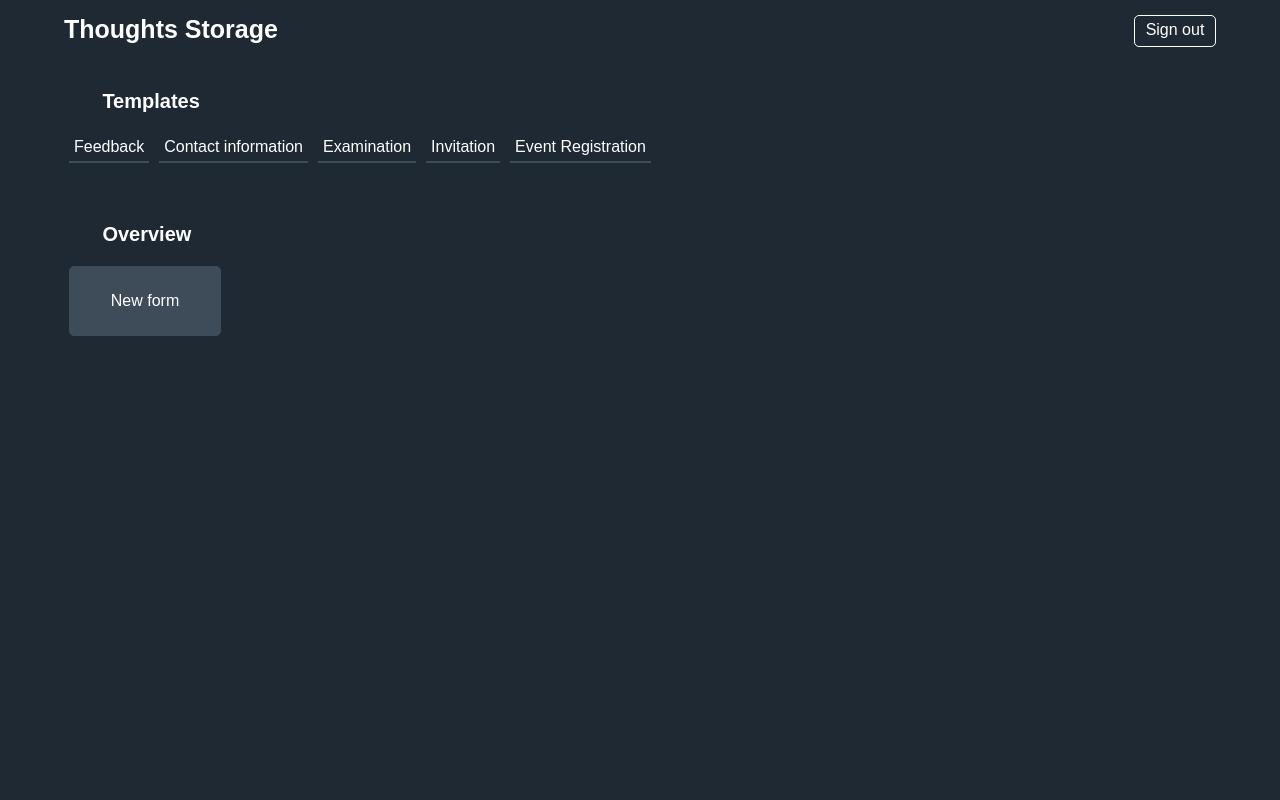
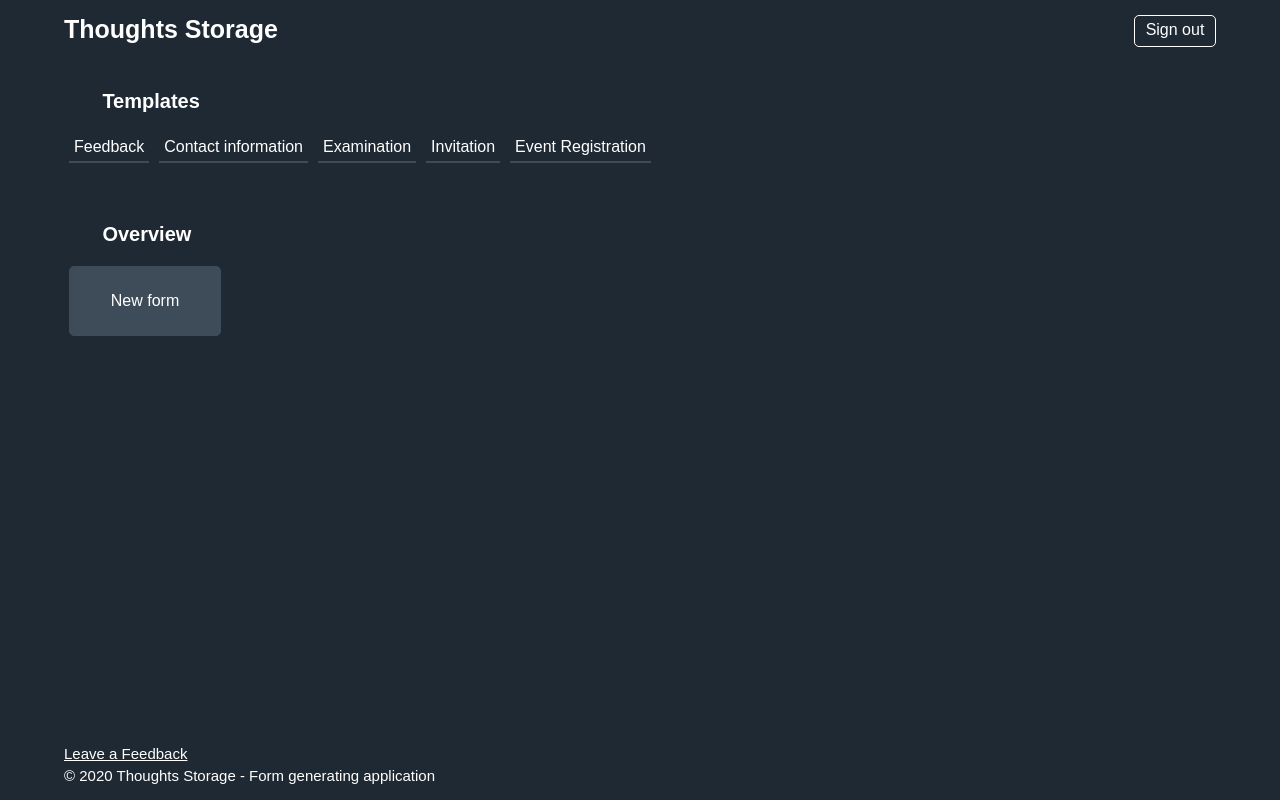
Before and after one commit to omiaow/thoughts-storage-front-end, a React (Create React App) app: page /Overview in a window 1280 px wide. Built offline with nearby package versions, Linux system fonts and the light colour scheme; no server answers; sample sign-in values are in the browser's storage.

Commit message:
add footer for website feedback

```diff
--- a/src/components/Overview.js
+++ b/src/components/Overview.js
@@ -56,6 +56,7 @@ const Overview = (props) => {
   }
 
   return (
+    <>
       <div className="overview">
         <h2>Templates</h2>
         {renderTemplates()}
@@ -65,6 +66,11 @@ const Overview = (props) => {
           <span className="card" onClick={() => props.history.push({pathname: "/NewForm"})}>New form</span>
         </div>
       </div>
+      <div className="footer">
+        <a href={`${window.location.origin}/Form?id=61a124e5ab787815d9217c4e`}>Leave a Feedback</a>
+        <span>&#169; 2020 Thoughts Storage - Form generating application</span>
+      </div>
+    </>
   );
 }
 
--- a/src/styles/overview.css
+++ b/src/styles/overview.css
@@ -1,8 +1,25 @@
 .overview {
   float: left;
   width: 100%;
-  min-height: calc(100vh - 60px); /* subtract navigation bar */
+  min-height: calc(100vh - 120px); /* subtract navigation bar and footer */
   background-color: #1f2933;
+}
+
+.footer {
+  color: white;
+  float: left;
+  padding: 0 5%;
+  width: 90%; /* subtract padding */
+  height: 60px;
+  background-color: #1f2933;
+}
+
+.footer a, .footer span {
+  width: 100%;
+  font-size: 15px;
+  float: left;
+  color: white;
+  margin-top: 5px;
 }
 
 .overview h2 {
```
Lines whose indentation alone changed are shown as unchanged.
